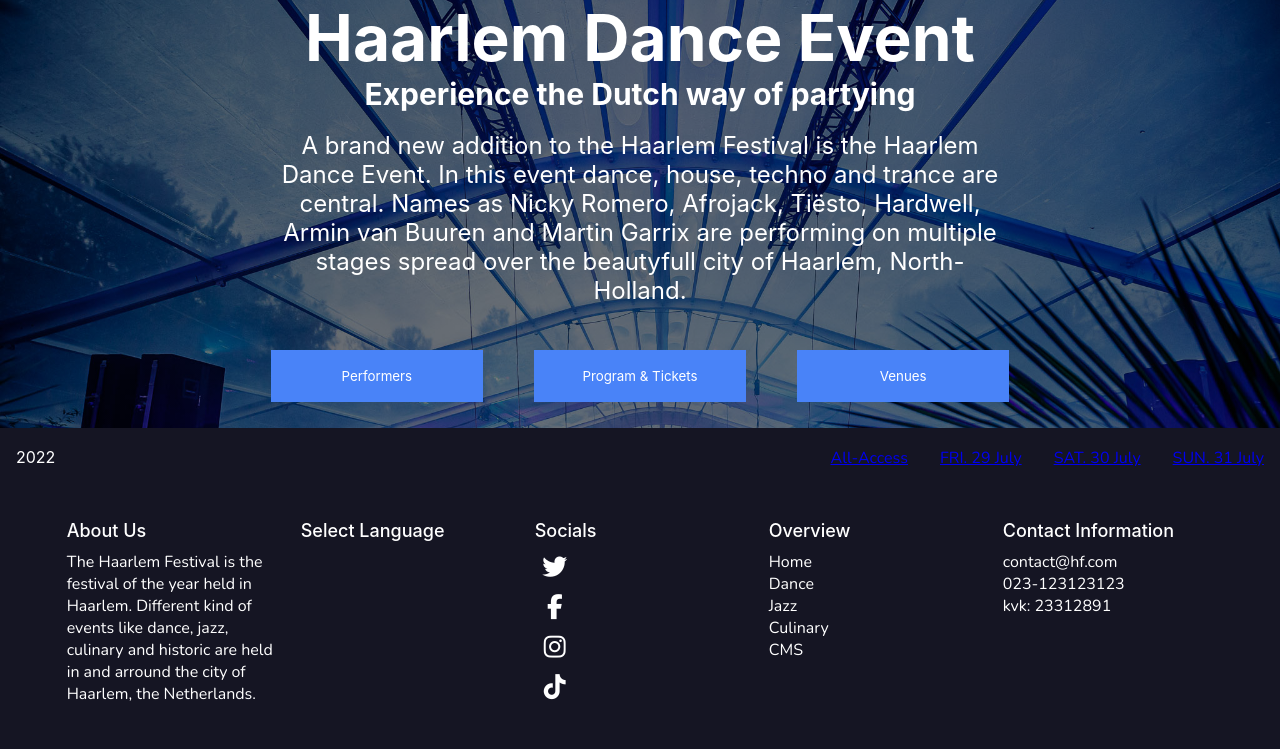
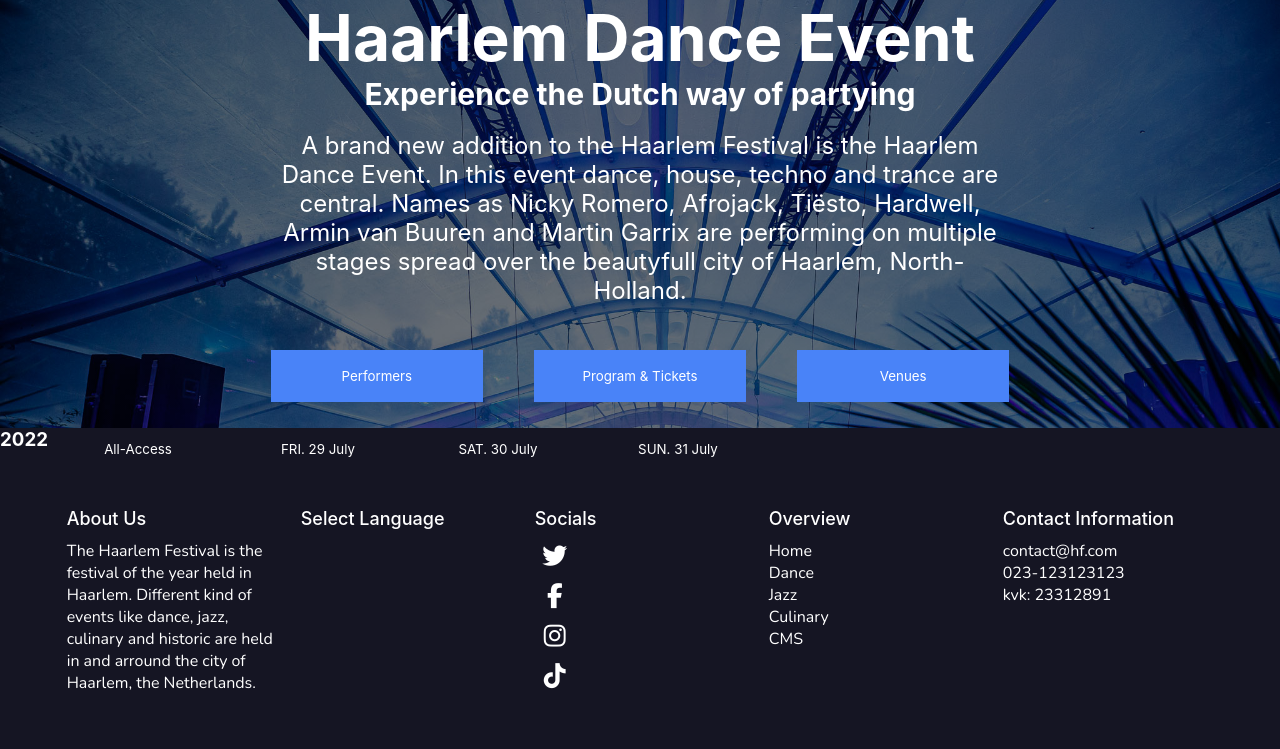
Before and after one commit to BramTerlouw/Project-Haarlem-Festival-2, a PHP site: page /user/views/Dance/index.php in a window 1280 px wide. Shown: the part 63-812 px from the top of the page. After the commit the page ends 753 px from the top, so only its background shows below. Run offline with PHP 8.4, Linux system fonts and the light colour scheme; the template is opened without the code that fills it, so the values that code supplies are empty; some libraries are stand-ins or nearby versions.

Commit message:
Fixing tickets, still doesnt filter on date tho

```diff
--- a/app/public/css/website-style.css
+++ b/app/public/css/website-style.css
@@ -227,34 +227,59 @@
 /* ## Tickets Dance */
 
 /* ## Tickets Dance NAV */
-
-.nav-tickets-dance{
-	margin:auto;
-    display:flex;
-    background-color: #151523;
-    color: white;
+.ticket-navigation-dance {
+	background-color: #151523;
+	display: flex;
 }
 
-.nav-list-left-tickets-dance {
-    display:flex;
-    max-width: 95%;
-	list-style: none;
+.nav-tickets-year-dance {
+	font-family: -apple-system, BlinkMacSystemFont, 'Segoe UI', Roboto, Oxygen, Ubuntu, Cantarell, 'Open Sans', 'Helvetica Neue', sans-serif;
+	color: white;
+	font-size: 20;
 }
 
-.nav-list-right-tickets-dance {
-	margin-left: auto;
-    display:flex;
-    max-width: 95%;
-	list-style: none;
+.navbuttons-tickets-dance {
+	display: flex;
+	justify-content: end;
+}
+.button-AllAccess-Dance{
+	font-family: -apple-system, BlinkMacSystemFont, 'Segoe UI', Roboto, Oxygen, Ubuntu, Cantarell, 'Open Sans', 'Helvetica Neue', sans-serif;
+	color: white;
+	background-color: #151523;
+	border: none;
+	padding: 13px;
+	margin: 0.1%;
+	width: 180px;
 }
 
-.nav-item-tickets-dance{
-	margin: 5px 0 0 0;
-    display:flex;
-    padding: 14px 16px;
-    text-decoration: none;
-    color: white;
-    font-family: -apple-system, BlinkMacSystemFont, 'Segoe UI', Roboto, Oxygen, Ubuntu, Cantarell, 'Open Sans', 'Helvetica Neue', sans-serif;
+.button-Friday-Dance{
+	font-family: -apple-system, BlinkMacSystemFont, 'Segoe UI', Roboto, Oxygen, Ubuntu, Cantarell, 'Open Sans', 'Helvetica Neue', sans-serif;
+	color: white;
+	background-color: #151523;
+	border: none;
+	padding: 13px;
+	margin: 0.1%;
+	width: 180px;
+}
+
+.button-Saturday-Dance{
+	font-family: -apple-system, BlinkMacSystemFont, 'Segoe UI', Roboto, Oxygen, Ubuntu, Cantarell, 'Open Sans', 'Helvetica Neue', sans-serif;
+	color: white;
+	background-color: #151523;
+	border: none;
+	padding: 13px;
+	margin: 0.1%;
+	width: 180px;
+}
+
+.button-Sunday-Dance{
+	font-family: -apple-system, BlinkMacSystemFont, 'Segoe UI', Roboto, Oxygen, Ubuntu, Cantarell, 'Open Sans', 'Helvetica Neue', sans-serif;
+	color: white;
+	background-color: #151523;
+	border: none;
+	padding: 13px;
+	margin: 0.1%;
+	width: 180px;
 }
 
 /* ## Tickets Dance Table */
@@ -265,17 +290,22 @@
 	padding: 2%;
 	margin: 1%;
 	display: flex;
-
+	justify-content: space-evenly;
 }
 
 .td-item-tickets-dance {
 	font-family: -apple-system, BlinkMacSystemFont, 'Segoe UI', Roboto, Oxygen, Ubuntu, Cantarell, 'Open Sans', 'Helvetica Neue', sans-serif;
 	font-size: 25px;
-	padding: 5%;
 	display: inline-flex;
 	flex-direction: row;
+	margin-left: 60px;
+	margin-right: 60px;
 }
 
+.td-item-image-tickets-dance {
+	height: 125px;
+	width: 125px;
+}
 /* ## Jazz */
 /* ## banner jazz */
 .Banner-jazz{
--- a/app/repositories/eventrepository.php
+++ b/app/repositories/eventrepository.php
@@ -22,8 +22,8 @@
             {
                 $event = 3;
             }
-            $sqlquery = "SELECT Name, Start_Time, Location_ID, Ticket_Price FROM Event_Item WHERE Event_ID = :event";
-            // $sqlquery = "SELECT Name, Start_Time, Artist_ID, Location_ID, Ticket_Price FROM Event_Item WHERE Date=:date AND Event_ID = :event";
+            $sqlquery = "SELECT Name, Start_Time, End_Time, Location_ID, Ticket_Price FROM Event_Item WHERE Event_ID = :event";
+            // $sqlquery = "SELECT Name, Start_Time, End_Time, Location_ID, Ticket_Price FROM Event_Item WHERE Date=:date AND Event_ID = :event";
             $stmt = $this->connection->prepare($sqlquery);
 
             // bind params
@@ -38,4 +38,5 @@
             echo $e;
         }
     }
+
 }
--- a/app/views/Dance/index.php
+++ b/app/views/Dance/index.php
@@ -24,27 +24,31 @@
 
 <div class = "ticket-overview-dance">
 
-<nav class="nav-tickets-dance">
+<div class = "ticket-navigation-dance">
+    <h3 class="nav-tickets-year-dance">2022</h3>
 
-    <ul class="nav-list-left-tickets-dance">
-        <li class="nav-item-tickets-dance">2022</li>
-    </ul>
-
-    <ul class="nav-list-right-tickets-dance">
-        <li class="nav-item-tickets-dance"><a href="#">All-Access</a></li>
-        <li class="nav-item-tickets-dance"><a href="#">FRI. 29 July</a></li>
-        <li class="nav-item-tickets-dance"><a href="#">SAT. 30 July</a></li>
-        <li class="nav-item-tickets-dance"><a href="#">SUN. 31 July</a></li>
-    </ul>
-</nav>
+    <div class ="navbuttons-tickets-dance">
+        <button class="button-AllAccess-Dance"type="button">All-Access</button>
+        <button class="button-Friday-Dance"type="button">FRI. 29 July</button>
+        <button class="button-Saturday-Dance"type="button">SAT. 30 July</button>
+        <button class="button-Sunday-Dance"type="button">SUN. 31 July</button>
+    </div>
+</div>
 
 <?php
 foreach($eventlist as $event){?>
     <table class = "table-tickets-dance">
+    <td class = "td-item-tickets-dance"><img class = "td-item-image-tickets-dance" src="/images/locations/<?php echo $event["Location_ID"]?>.png"></td>
     <td class = "td-item-tickets-dance"><?php echo $event["Name"] ?></td>
-    <td class = "td-item-tickets-dance"><?php echo $event["Start_Time"] ?></td>
+    <td class = "td-item-tickets-dance"><?php echo $event["Start_Time"]?></td>
+    <td class = "td-item-tickets-dance"><?php echo $event["End_Time"] ?></td>
     <td class = "td-item-tickets-dance"><?php echo $event["Location_ID"] ?></td>
-    <td class = "td-item-tickets-dance"><?php echo $event["Ticket_Price"] ?></td>
+    <td class = "td-item-tickets-dance">€<?php echo $event["Ticket_Price"] ?></td>
+    <td class = "td-item-tickets-dance">
+    <a href="#">
+                <span class="fa fa-shopping-cart"></span>
+            </a>
+            </td>
     </table><?php
 }?>
 </div>
```
Also changed, not shown: app/public/images/locations/6.png (added), app/public/images/locations/7.png (added).
